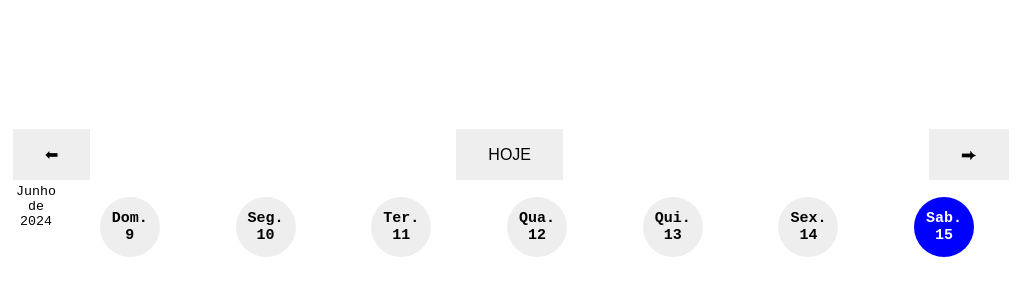
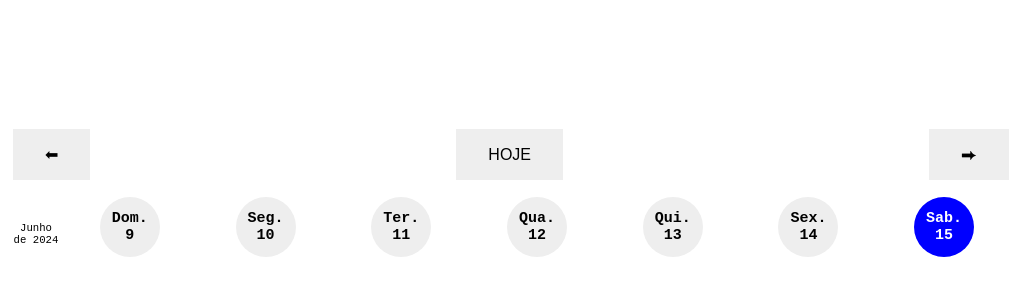
Before and after one commit to sandro-silva-de-paula/-AgInWherever, a plain HTML site: page index.html in a window 1280 px wide. Shown: the top 282 px of the page, 254-1280 px from the left. Drawn offline with Linux system fonts and the light colour scheme.

Commit message:
.... recuperando ubunto....

```diff
--- a/css/style.css
+++ b/css/style.css
@@ -89,9 +89,11 @@ nav {
 }
 
 .month {
-  /* align-content: space-evenly; */
   font-family: 'Courier New', Courier, monospace;
-  font-size: 10pt;
+  font-size: 8pt;
+  align-self: center;
+
+
 }
 
 
```
